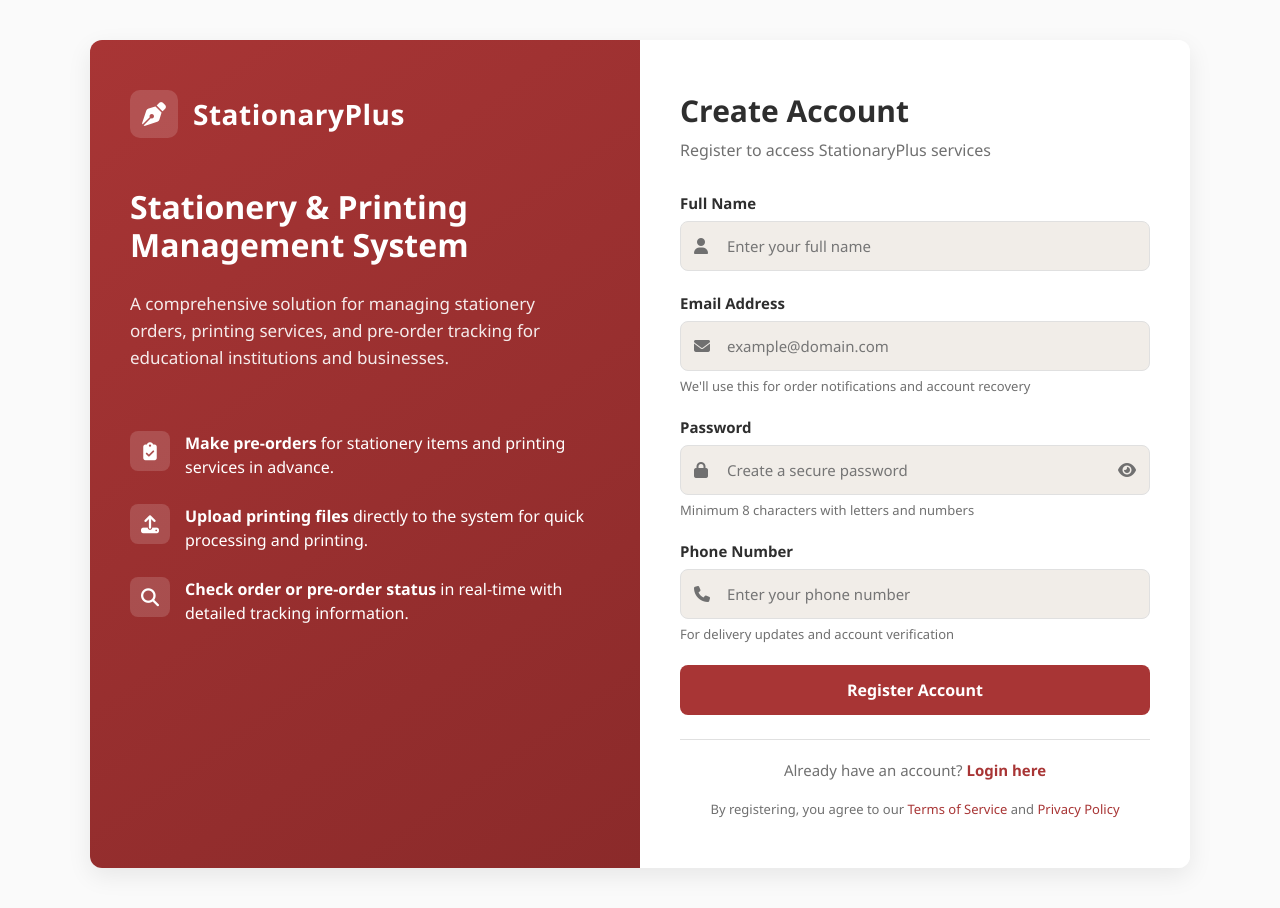
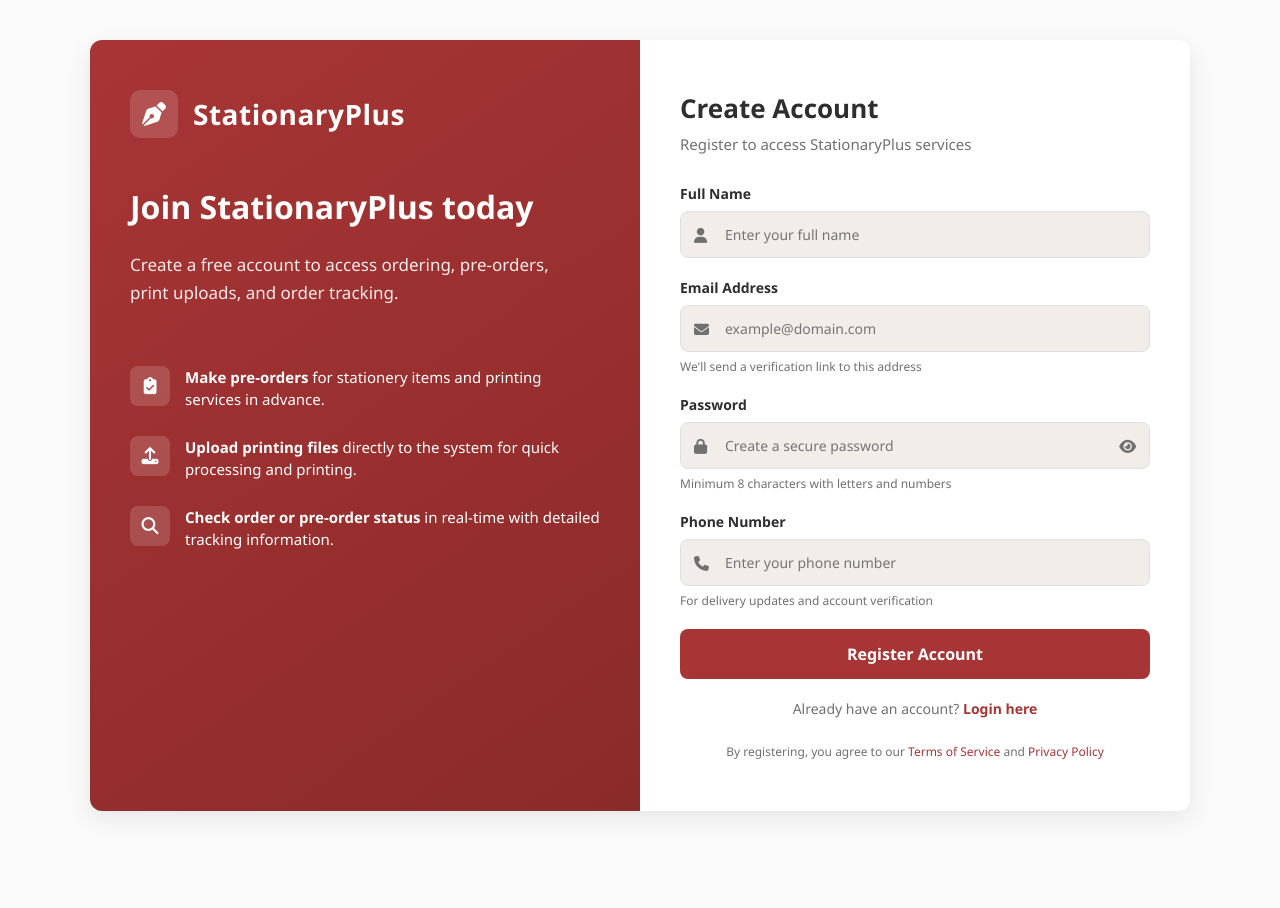
Before and after one commit to Alpha3114/StationaryPlus, a PHP site: page /Registration.php in a window 1280 px wide. After the commit the page ends 814 px from the top, so only its background shows below. Run offline with PHP 8.4, Linux system fonts and the light colour scheme.

Commit message:
Verify Email

```diff
--- a/StationaryPlus/Registration.php
+++ b/StationaryPlus/Registration.php
@@ -25,6 +25,69 @@ require_once 'db.php';
 function generate_user_id(): string {
     // Format: USR-YYYYMMDD-XXXXX (fits varchar(28))
     return 'USR-' . date('Ymd') . '-' . strtoupper(substr(uniqid(), -5));
+}
+
+function site_url(): string {
+    $proto = (!empty($_SERVER['HTTPS']) && $_SERVER['HTTPS'] !== 'off') ? 'https' : 'http';
+    return $proto . '://' . $_SERVER['HTTP_HOST'];
+}
+
+function send_verification_email(mysqli $conn, string $userId, string $name, string $email): void {
+    // Invalidate any previous unused tokens for this user
+    $stmt = $conn->prepare(
+        "UPDATE email_verifications SET used = 1 WHERE user_id = ? AND used = 0"
+    );
+    $stmt->bind_param('s', $userId);
+    $stmt->execute();
+    $stmt->close();
+
+    $token     = bin2hex(random_bytes(32));
+    $expiresAt = date('Y-m-d H:i:s', time() + 86400); // valid 24 hours
+
+    $stmt = $conn->prepare(
+        "INSERT INTO email_verifications (token, user_id, expires_at) VALUES (?, ?, ?)"
+    );
+    $stmt->bind_param('sss', $token, $userId, $expiresAt);
+    $stmt->execute();
+    $stmt->close();
+
+    $verifyUrl = site_url() . '/verify_email.php?token=' . $token;
+    $subject   = 'StationaryPlus — Verify your email address';
+    $body      =
+        "Hi $name,\n\n" .
+        "Thanks for registering with StationaryPlus! Please confirm your email address " .
+        "to activate your account:\n\n" .
+        $verifyUrl . "\n\n" .
+        "This link is valid for 24 hours. If you didn't create this account, you can " .
+        "safely ignore this email.\n\n" .
+        "— StationaryPlus Support";
+
+    require_once 'mailer.php';
+    sendAppEmail($email, $subject, $body);
+}
+
+// ---- Resend verification link (GET) --------------------------
+$resendMessage = '';
+if (isset($_GET['resend']) && $_SERVER['REQUEST_METHOD'] === 'GET') {
+    $resendEmail = trim($_GET['resend']);
+
+    if (filter_var($resendEmail, FILTER_VALIDATE_EMAIL)) {
+        $stmt = $conn->prepare(
+            "SELECT user_id, name FROM users WHERE email = ? AND account_status = 'PENDING' LIMIT 1"
+        );
+        $stmt->bind_param('s', $resendEmail);
+        $stmt->execute();
+        $ru = $stmt->get_result()->fetch_assoc();
+        $stmt->close();
+
+        if ($ru) {
+            send_verification_email($conn, $ru['user_id'], $ru['name'], $resendEmail);
+        }
+    }
+
+    // Always show the same generic message, whether or not the account existed
+    // (avoids revealing which emails are registered)
+    $resendMessage = 'If that account needs verification, we\'ve sent a new link to ' . htmlspecialchars($resendEmail) . '.';
 }
 
 // ---- Field values & errors ----------------------------------
@@ -78,7 +141,7 @@ if ($_SERVER['REQUEST_METHOD'] === 'POST') {
         $userId       = generate_user_id();
         $passwordHash = password_hash($password, PASSWORD_DEFAULT);
         $role         = 'CUSTOMER';
-        $status       = 'ACTIVE';
+        $status       = 'PENDING'; // must verify email before this becomes ACTIVE
 
         $stmt = $conn->prepare(
             "INSERT INTO users (user_id, name, email, password_hash, phone_number, user_role, account_status)
@@ -88,6 +151,8 @@ if ($_SERVER['REQUEST_METHOD'] === 'POST') {
         $stmt->bind_param('sssssss', $userId, $name, $email, $passwordHash, $phone, $role, $status);
         $stmt->execute();
         $stmt->close();
+
+        send_verification_email($conn, $userId, $name, $email);
 
         $success = true;
     }
@@ -207,129 +272,63 @@ if ($_SERVER['REQUEST_METHOD'] === 'POST') {
             justify-content: center;
             margin-right: 15px;
             flex-shrink: 0;
-            font-size: 18px;
+            font-size: 17px;
         }
 
-        .benefit-text { font-size: 16px; line-height: 1.5; }
+        .benefit-text { font-size: 15px; line-height: 1.5; }
 
         /* Form Panel */
         .form-panel {
             flex: 1;
             padding: 50px 40px;
-            background-color: var(--white);
             display: flex;
             flex-direction: column;
             justify-content: center;
         }
 
-        .form-header { margin-bottom: 32px; }
+        .form-header { margin-bottom: 30px; }
+        .form-title { font-size: 26px; color: var(--text-primary); margin-bottom: 8px; font-weight: 600; }
+        .form-subtitle { color: var(--text-secondary); font-size: 15px; }
 
-        .form-title {
-            font-size: 30px;
-            color: var(--text-primary);
-            margin-bottom: 8px;
-            font-weight: 600;
+        .alert {
+            border-radius: 8px;
+            padding: 12px 16px;
+            font-size: 14px;
+            margin-bottom: 20px;
+            display: flex;
+            align-items: flex-start;
+            gap: 8px;
+            line-height: 1.6;
         }
+        .alert-success { background:#e8f5e9; color:#2e7d32; border:1px solid #a5d6a7; }
+        .alert-error   { background:#fff0f0; color:#c62828; border:1px solid #ef9a9a; }
+        .alert-info    { background:#eff6ff; color:#1d4ed8; border:1px solid #bfdbfe; }
 
-        .form-subtitle { color: var(--text-secondary); font-size: 16px; }
-
-        .form-group {
-            margin-bottom: 22px;
-            position: relative;
-        }
-
-        label {
-            display: block;
-            margin-bottom: 8px;
-            font-weight: 600;
-            color: var(--text-primary);
-            font-size: 15px;
-        }
-
+        .form-group { margin-bottom: 20px; position: relative; }
+        label { display: block; margin-bottom: 8px; font-weight: 600; color: var(--text-primary); font-size: 14px; }
         .input-wrapper { position: relative; }
 
-        input {
+        input[type=text], input[type=email], input[type=password], input[type=tel] {
             width: 100%;
-            padding: 14px 14px 14px 46px;
+            padding: 13px 14px 13px 44px;
             border: 1.5px solid var(--border);
             border-radius: 8px;
-            font-size: 15px;
-            transition: all 0.2s ease;
+            font-size: 14px;
+            transition: all 0.2s;
             background-color: var(--accent);
             color: var(--text-primary);
         }
+        input:focus { outline:none; border-color:var(--primary); box-shadow:0 0 0 3px rgba(168,53,53,0.1); background-color:var(--white); }
+        input.input-error { border-color:#D32F2F; background-color:#fff5f5; }
 
-        input:focus {
-            outline: none;
-            border-color: var(--primary);
-            box-shadow: 0 0 0 3px rgba(168,53,53,0.1);
-            background-color: var(--white);
-        }
+        .input-icon { position:absolute; left:14px; top:50%; transform:translateY(-50%); color:var(--text-secondary); font-size:15px; pointer-events:none; }
+        .password-toggle { position:absolute; right:14px; top:50%; transform:translateY(-50%); color:var(--text-secondary); cursor:pointer; font-size:15px; }
 
-        input.input-error {
-            border-color: #D32F2F;
-            background-color: #fff5f5;
-        }
+        .input-hint { display:block; font-size:12px; color:var(--text-secondary); margin-top:6px; }
+        .error-message { display:none; font-size:12px; color:#D32F2F; margin-top:6px; }
+        .error-message.visible { display:block; }
 
-        .input-icon {
-            position: absolute;
-            left: 14px;
-            top: 50%;
-            transform: translateY(-50%);
-            color: var(--text-secondary);
-            font-size: 16px;
-        }
-
-        .password-toggle {
-            position: absolute;
-            right: 14px;
-            top: 50%;
-            transform: translateY(-50%);
-            color: var(--text-secondary);
-            cursor: pointer;
-            font-size: 16px;
-        }
-
-        .input-hint {
-            display: block;
-            margin-top: 6px;
-            font-size: 13px;
-            color: var(--text-secondary);
-        }
-
-        .error-message {
-            color: #D32F2F;
-            font-size: 13px;
-            margin-top: 5px;
-            display: none;
-        }
-
-        .error-message.visible { display: block; }
-
-        .alert {
-            padding: 12px 16px;
-            border-radius: 8px;
-            font-size: 14px;
-            margin-bottom: 20px;
-        }
-
-        .alert-success {
-            background: #e8f5e9;
-            color: #2e7d32;
-            border: 1px solid #a5d6a7;
-        }
-
-        .alert-error {
-            background: #fff0f0;
-            color: #c62828;
-            border: 1px solid #ef9a9a;
-        }
-
-        .button-container {
-            margin-top: 8px;
-            margin-bottom: 24px;
-        }
-
+        .button-container { margin-top: 8px; }
         .register-button {
             width: 100%;
             padding: 14px;
@@ -340,41 +339,19 @@ if ($_SERVER['REQUEST_METHOD'] === 'POST') {
             font-size: 16px;
             font-weight: 600;
             cursor: pointer;
-            transition: background-color 0.2s ease;
+            transition: background-color 0.2s;
         }
-
         .register-button:hover { background-color: #8b2a2a; }
 
-        .secondary-action {
-            text-align: center;
-            color: var(--text-secondary);
-            font-size: 15px;
-            padding-top: 20px;
-            border-top: 1px solid var(--border);
-        }
+        .secondary-action { text-align:center; margin-top:20px; font-size:14px; color:var(--text-secondary); }
+        .secondary-action a { color:var(--primary); font-weight:600; text-decoration:none; }
+        .secondary-action a:hover { text-decoration:underline; }
 
-        .secondary-action a {
-            color: var(--primary);
-            text-decoration: none;
-            font-weight: 600;
-        }
-
-        .secondary-action a:hover { text-decoration: underline; }
-
-        .form-footer {
-            margin-top: 20px;
-            font-size: 13px;
-            color: var(--text-secondary);
-            text-align: center;
-        }
-
-        .form-footer a { color: var(--primary); text-decoration: none; }
+        .form-footer { text-align:center; margin-top:24px; font-size:12px; color:var(--text-secondary); line-height:1.6; }
+        .form-footer a { color:var(--primary); text-decoration:none; }
 
         @media (max-width: 900px) {
-            .registration-container {
-                flex-direction: column;
-                max-width: 600px;
-            }
+            .registration-container { flex-direction: column; max-width: 600px; }
             .info-panel, .form-panel { padding: 40px 30px; }
         }
     </style>
@@ -389,9 +366,9 @@ if ($_SERVER['REQUEST_METHOD'] === 'POST') {
             <div class="logo-icon"><i class="fas fa-pen-nib"></i></div>
             <div class="logo-text">StationaryPlus</div>
         </div>
-        <h2 class="system-title">Stationery &amp; Printing Management System</h2>
+        <h2 class="system-title">Join StationaryPlus today</h2>
         <p class="system-description">
-            A comprehensive solution for managing stationery orders, printing services, and pre-order tracking for educational institutions and businesses.
+            Create a free account to access ordering, pre-orders, print uploads, and order tracking.
         </p>
         <div class="benefits-container">
             <div class="benefit">
@@ -416,11 +393,19 @@ if ($_SERVER['REQUEST_METHOD'] === 'POST') {
             <p class="form-subtitle">Register to access StationaryPlus services</p>
         </div>
 
+        <?php if ($resendMessage): ?>
+            <div class="alert alert-info">
+                <i class="fas fa-envelope"></i>
+                <?= $resendMessage /* already escaped where the email was inserted */ ?>
+            </div>
+        <?php endif; ?>
+
         <?php if ($success): ?>
             <!-- SUCCESS STATE -->
             <div class="alert alert-success">
-                <i class="fas fa-check-circle"></i>
-                <strong>Account created successfully!</strong> You can now log in.
+                <i class="fas fa-envelope"></i>
+                <strong>Almost there!</strong> We've sent a verification link to your email.
+                Please check your inbox (and spam folder) and click the link to activate your account.
             </div>
             <div class="button-container">
                 <a href="login.php" style="display:block; text-align:center; padding:14px; background:var(--primary); color:#fff; border-radius:8px; font-size:16px; font-weight:600; text-decoration:none;">
@@ -474,7 +459,7 @@ if ($_SERVER['REQUEST_METHOD'] === 'POST') {
                             required
                         >
                     </div>
-                    <span class="input-hint">We'll use this for order notifications and account recovery</span>
+                    <span class="input-hint">We'll send a verification link to this address</span>
                     <span class="error-message <?= isset($errors['email']) ? 'visible' : '' ?>" id="email-error">
                         <?= htmlspecialchars($errors['email'] ?? 'Please enter a valid email address') ?>
                     </span>
```
Also changed, not shown: StationaryPlus/login.php (+24 -7 lines), StationaryPlus/verify_email.php (added, +91 -0 lines).
